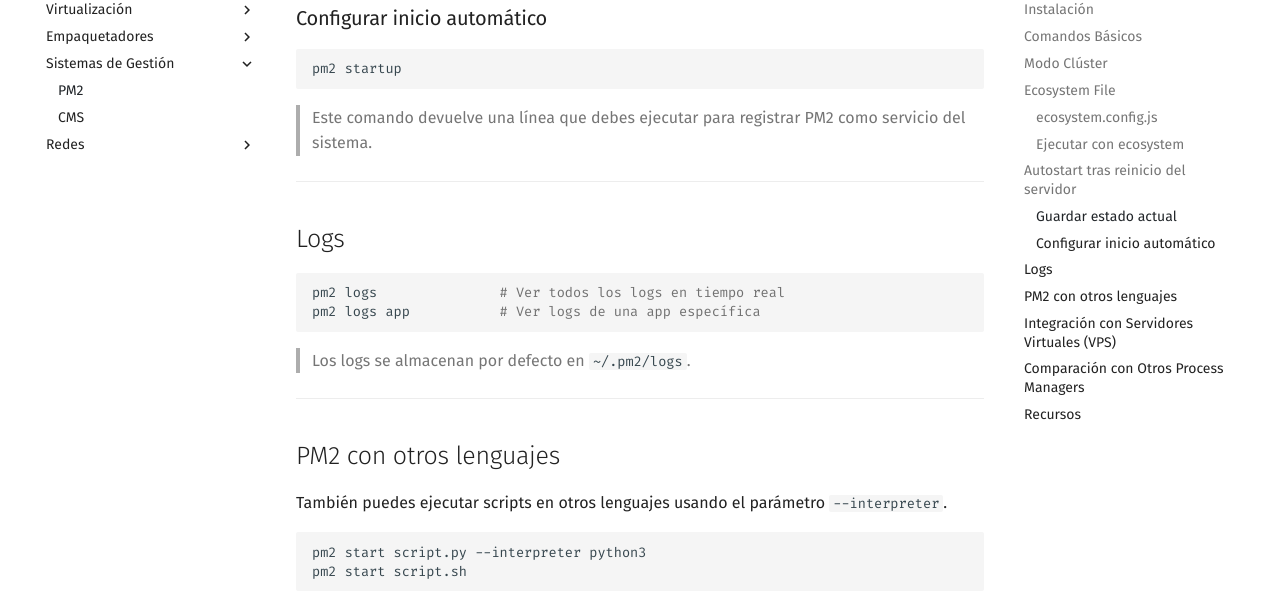
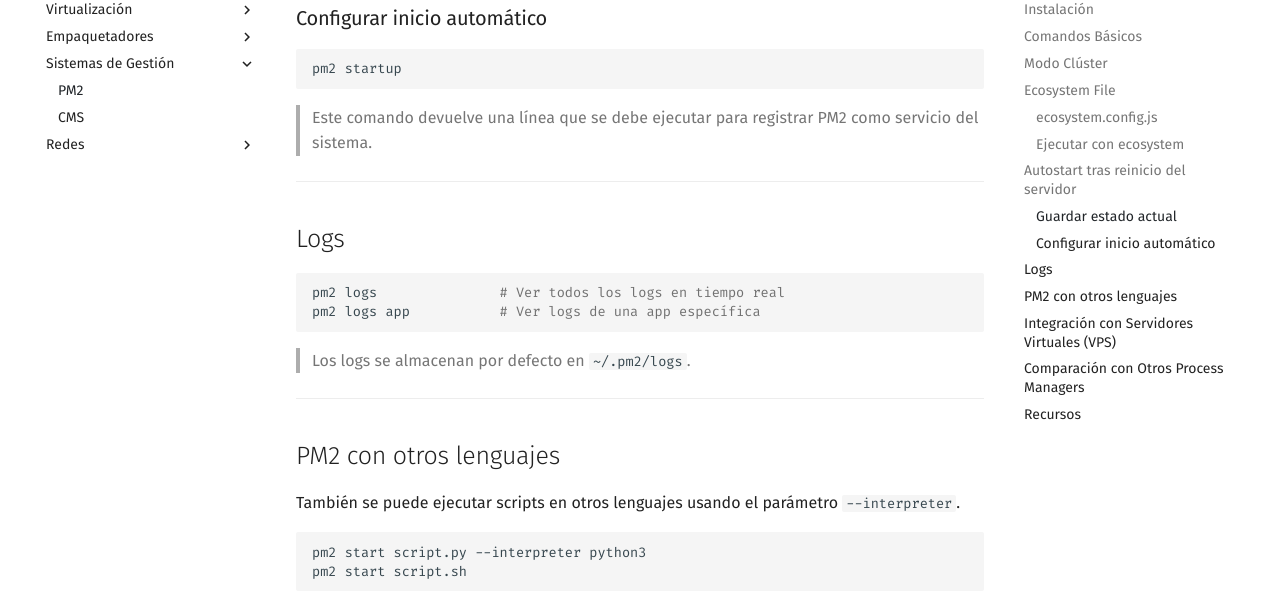
Before and after one commit to ralvarezdev/uru-software-deployment, an MkDocs documentation site: the page built from docs/management-systems/pm2.md, in a window 1280 px wide and 900 px high, scrolled down 2277 px. Shown: the part 152-753 px from the top of the window. Built offline with MkDocs 1.6.1 and Material for MkDocs 9.7.7, drawn with Linux system fonts in a browser that asks for light colours; comment, search, counter and statistics services are not loaded.

Commit message:
Actualizar pm2.md

````diff
--- a/docs/management-systems/pm2.md
+++ b/docs/management-systems/pm2.md
@@ -103,7 +103,7 @@
 pm2 startup
 ```
 
-> Este comando devuelve una línea que debes ejecutar para registrar PM2 como servicio del sistema.
+> Este comando devuelve una línea que se debe ejecutar para registrar PM2 como servicio del sistema.
 
 ---
 
@@ -120,7 +120,7 @@
 
 ## PM2 con otros lenguajes
 
-También puedes ejecutar scripts en otros lenguajes usando el parámetro `--interpreter`.
+También se puede ejecutar scripts en otros lenguajes usando el parámetro `--interpreter`.
 
 ```bash
 pm2 start script.py --interpreter python3
````
